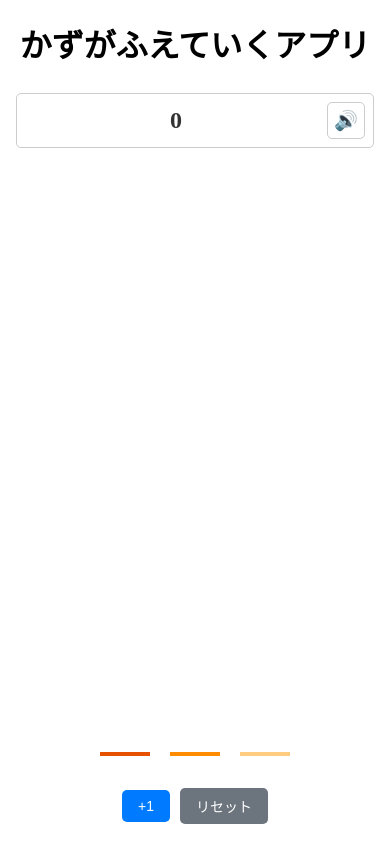
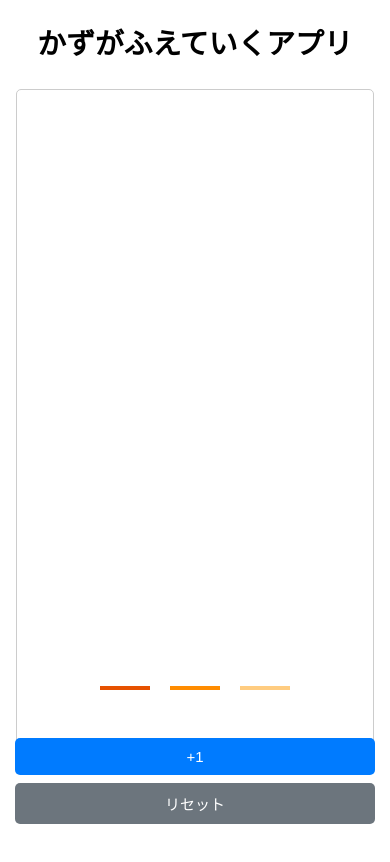
Before and after one commit to YUHI-YONEMARU/number-learning-app, a Next.js app: page / in a window 390 px wide. Shown: the top 862 px of the page. Built offline with nearby package versions, Linux system fonts and the light colour scheme.

Commit message:
update design

```diff
--- a/components/Counter.tsx
+++ b/components/Counter.tsx
@@ -8,13 +8,13 @@ interface CounterProps {
 }
 
 export default function Counter({ onIncrement, onReset, count }: CounterProps) {
-  // カウントが1000未満の場合のみボタンを有効化
-  const isPlus100Disabled = count >= 900; // 1000 - 100
-  const isPlus10Disabled = count >= 990; // 1000 - 10
-  const isPlus1Disabled = count >= 999; // 1000 - 1
+  const isPlus100Disabled = count >= 900;
+  const isPlus10Disabled = count >= 990;
+  const isPlus1Disabled = count >= 999;
 
   return (
     <div className={styles.buttonContainer}>
+      <div className={styles.incrementButtons}>
         {count >= 100 && (
           <button
             className={styles.button}
@@ -35,6 +35,8 @@ export default function Counter({ onIncrement, onReset, count }: CounterProps) {
             +10
           </button>
         )}
+      </div>
+      <div className={styles.oneAndReset}>
         <button
           className={styles.button}
           onClick={() => onIncrement(1)}
@@ -51,5 +53,6 @@ export default function Counter({ onIncrement, onReset, count }: CounterProps) {
           リセット
         </button>
       </div>
+    </div>
   );
 }
--- a/pages/index.tsx
+++ b/pages/index.tsx
@@ -8,7 +8,7 @@ export default function Home() {
   const [count, setCount] = useState(0);
 
   const handleIncrement = (value: number) => {
-    if (count + value <= 1000) { // 最大1000の制限
+    if (count + value <= 1000) {
       setCount((prev) => prev + value);
     }
   };
@@ -17,18 +17,16 @@ export default function Home() {
     setCount(0);
   };
 
-  // 音声合成用の関数
   const speak = (text: string) => {
-    window.speechSynthesis.cancel(); // 既存の音声をキャンセル
+    window.speechSynthesis.cancel();
     const utterance = new SpeechSynthesisUtterance(text);
     utterance.lang = 'ja-JP';
-    utterance.rate = 0.8; // 子ども向けにゆっくり
-    utterance.volume = 1.0; // 音量最大
-    utterance.pitch = 1.0; // 標準ピッチ
+    utterance.rate = 0.8;
+    utterance.volume = 1.0;
+    utterance.pitch = 1.0;
     window.speechSynthesis.speak(utterance);
   };
 
-  // カウントを日本語の数字に変換
   const numberToJapanese = (num: number): string => {
     if (num === 0) return 'ゼロ';
     const units = ['', 'じゅう', 'ひゃく', 'せん'];
@@ -58,6 +56,8 @@ export default function Home() {
         <meta name="description" content="数を増やして視覚化するアプリ" />
       </Head>
       <h1 className={styles.title}>かずがふえていくアプリ</h1>
+      <div className={styles.wrapper}>
+        <VisualCircles count={count} />
         <div className={styles.countWrapper}>
           <div className={styles.countDisplay} aria-live="polite">{count}</div>
           <button
@@ -68,7 +68,7 @@ export default function Home() {
             🔊
           </button>
         </div>
-      <VisualCircles count={count} />
+      </div>
       <Counter onIncrement={handleIncrement} onReset={handleReset} count={count} />
     </div>
   );
--- a/styles/Counter.module.css
+++ b/styles/Counter.module.css
@@ -6,19 +6,46 @@
   display: flex;
   gap: 10px;
   justify-content: center;
+  align-items: flex-start;
+  width: 360px; /* スマホ横幅 */
+}
+
+.incrementButtons {
+  display: flex;
+  gap: 10px;
+  flex: 1; /* +10, +100で均等分割 */
+}
+
+/* count < 10 の場合、incrementButtonsを非表示 */
+.buttonContainer:not(:has(.incrementButtons > button)) .incrementButtons {
+  display: none;
+}
+
+/* incrementButtonsが非表示の場合、oneAndResetを全幅に */
+.buttonContainer:not(:has(.incrementButtons > button)) .oneAndReset {
+  flex: none;
+  width: 100%;
+}
+
+.oneAndReset {
+  display: flex;
+  flex-direction: column;
+  gap: 10px;
   align-items: center;
-  z-index: 1000;
+  flex: 1; /* 通常は半分 */
 }
 
 .button {
-  padding: 10px 20px;
+  padding: 10px;
   font-size: 16px;
-  background-color: #007bff; /* 青 */
-  color: white;
   border: none;
   border-radius: 5px;
   cursor: pointer;
   transition: background-color 0.3s;
+  width: 100%; /* 親コンテナの幅を埋める */
+  box-sizing: border-box;
+  background-color: #007bff;
+  color: white;
 }
 
 .button:hover {
@@ -26,30 +53,50 @@
 }
 
 .button:disabled {
-  background-color: #cccccc; /* グレーアウト */
-  cursor: not-allowed; /* ポインター無効 */
-  opacity: 0.6; /* 薄く表示 */
+  background-color: #cccccc;
+  cursor: not-allowed;
+  opacity: 0.6;
 }
 
 .resetButton {
-  padding: 10px 20px;
+  padding: 10px;
   font-size: 16px;
-  background-color: #6c757d; /* グレーっぽい色 */
-  color: white;
   border: none;
   border-radius: 5px;
   cursor: pointer;
   transition: background-color 0.3s;
+  width: 360px; /* 常に全幅 */
+  box-sizing: border-box;
+  background-color: #6c757d;
+  color: white;
 }
 
 .resetButton:hover {
-  background-color: #5a6268; /* ホバー時に少し濃いグレー */
+  background-color: #5a6268;
 }
 
 @media (max-width: 480px) {
+  .buttonContainer {
+    width: 100%;
+    max-width: 360px;
+  }
+
+  .incrementButtons {
+    gap: 8px;
+  }
+
+  .oneAndReset {
+    gap: 8px;
+  }
+
   .button,
   .resetButton {
-    padding: 8px 16px;
-    font-size: 14px;
+    padding: 10px;
+    font-size: 15px;
+  }
+
+  .resetButton {
+    width: 100%; /* スマホで画面幅に */
+    max-width: 360px;
   }
 }
--- a/styles/Home.module.css
+++ b/styles/Home.module.css
@@ -5,70 +5,87 @@
   flex-direction: column;
   justify-content: flex-start;
   align-items: center;
-  padding-bottom: 100px; /* ボタン分の余白 */
+  padding-bottom: 120px; /* ボタン余白 */
+  max-width: 360px; /* スマホ横幅 */
+  margin: 0 auto; /* 中央寄せ */
 }
 
 .title {
   margin: 20px 0;
   line-height: 1.15;
-  font-size: 2.5rem;
+  font-size: 2rem;
   text-align: center;
+}
+
+.wrapper {
+  width: 100%; /* 360px */
+  max-height: calc(100vh - 200px); /* タイトル60px + ボタン120px + 余白20px */
+  overflow-y: auto; /* スクロール可能 */
+  border: 1px solid #ccc;
+  border-radius: 5px;
+  padding: 10px;
+  margin: 10px 0;
+  display: flex;
+  flex-direction: column;
+  align-items: center;
+  box-sizing: border-box;
 }
 
 .countWrapper {
   display: flex;
-  justify-content: space-between; /* 数字を左、スピーカーを右に */
+  justify-content: space-between;
   align-items: center;
-  width: 90%; /* 画面幅の90%で右端寄せを強調 */
-  max-width: 600px; /* 最大幅を制限 */
-  margin: 10px 0 20px 0;
+  width: 100%;
   padding: 10px;
-  border: 1px solid #ccc; /* 薄いグレーの線で囲む */
-  border-radius: 5px; /* 角を丸く */
+  border: 1px solid #ccc;
+  border-radius: 5px;
 }
 
 .countDisplay {
-  flex: 1; /* 中央寄せでスペースを均等に */
   font-size: 3rem;
   font-weight: bold;
   color: #333;
-  text-align: center; /* 中央寄せに変更 */
+  text-align: center;
 }
 
 .speakerButton {
   padding: 8px;
-  font-size: 1.5rem; /* 絵文字を大きく */
-  background-color: #ffffff; /* 白背景 */
-  color: #333; /* アイコンを黒に近い色で視認性確保 */
-  border: 1px solid #ccc; /* 薄いグレー枠 */
+  font-size: 1.5rem;
+  background-color: #ffffff;
+  color: #333;
+  border: 1px solid #ccc;
   border-radius: 5px;
   cursor: pointer;
   transition: background-color 0.3s, transform 0.2s;
 }
 
 .speakerButton:hover {
-  background-color: #f5f5f5; /* ホバー時に薄いグレー */
-  transform: scale(1.1); /* 軽い拡大で視覚的フィードバック */
+  background-color: #f5f5f5;
+  transform: scale(1.1);
 }
 
 .speakerButton:focus {
-  outline: 2px solid #333; /* フォーカス時のアクセシビリティ */
+  outline: 2px solid #333;
   outline-offset: 2px;
 }
 
 @media (max-width: 480px) {
   .title {
-    font-size: 2rem;
+    font-size: 1.8rem;
+  }
+
+  .wrapper {
+    padding: 8px;
+    margin: 8px 0;
+    max-height: calc(100vh - 180px); /* スマホで余白調整 */
   }
 
   .countWrapper {
-    width: 95%; /* スマホで幅を広げる */
     padding: 8px;
-    margin: 8px 0 16px 0;
   }
 
   .countDisplay {
-    font-size: 1.5rem;
+    font-size: 2rem;
   }
 
   .speakerButton {
```
Lines whose indentation alone changed are shown as unchanged.
